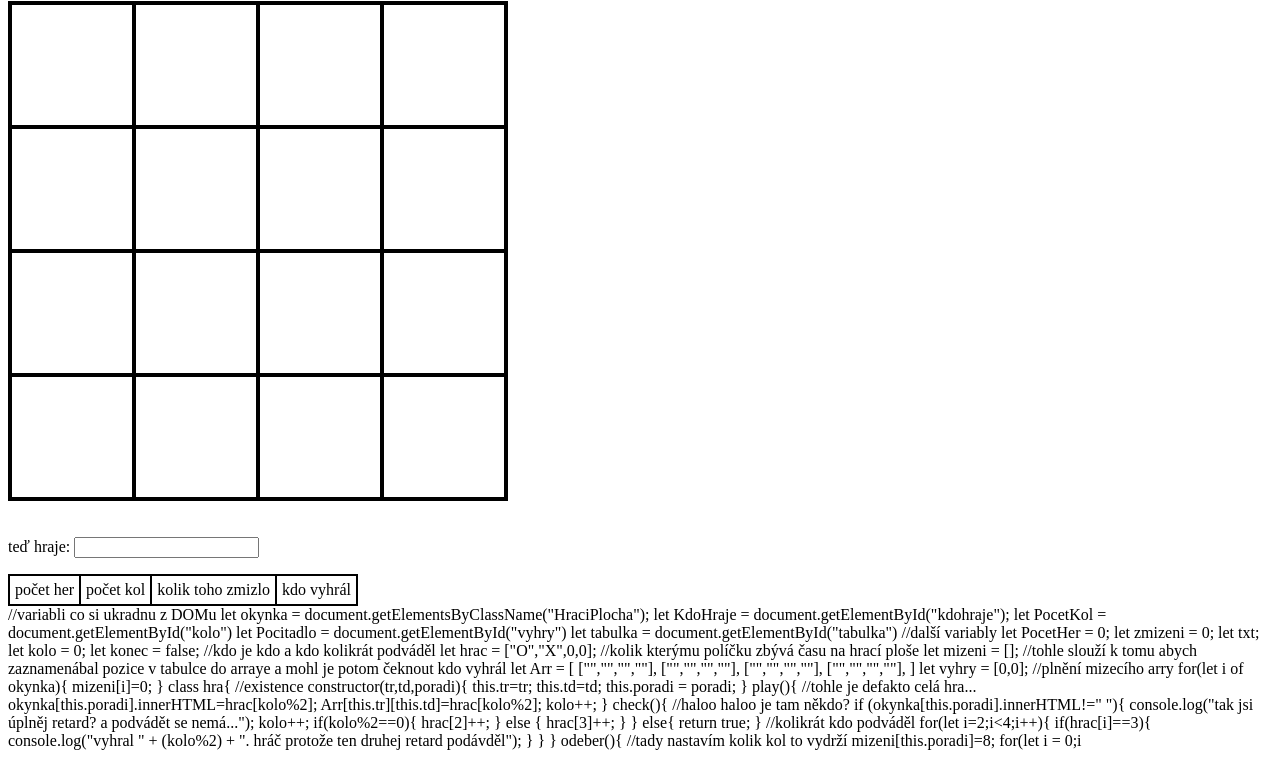
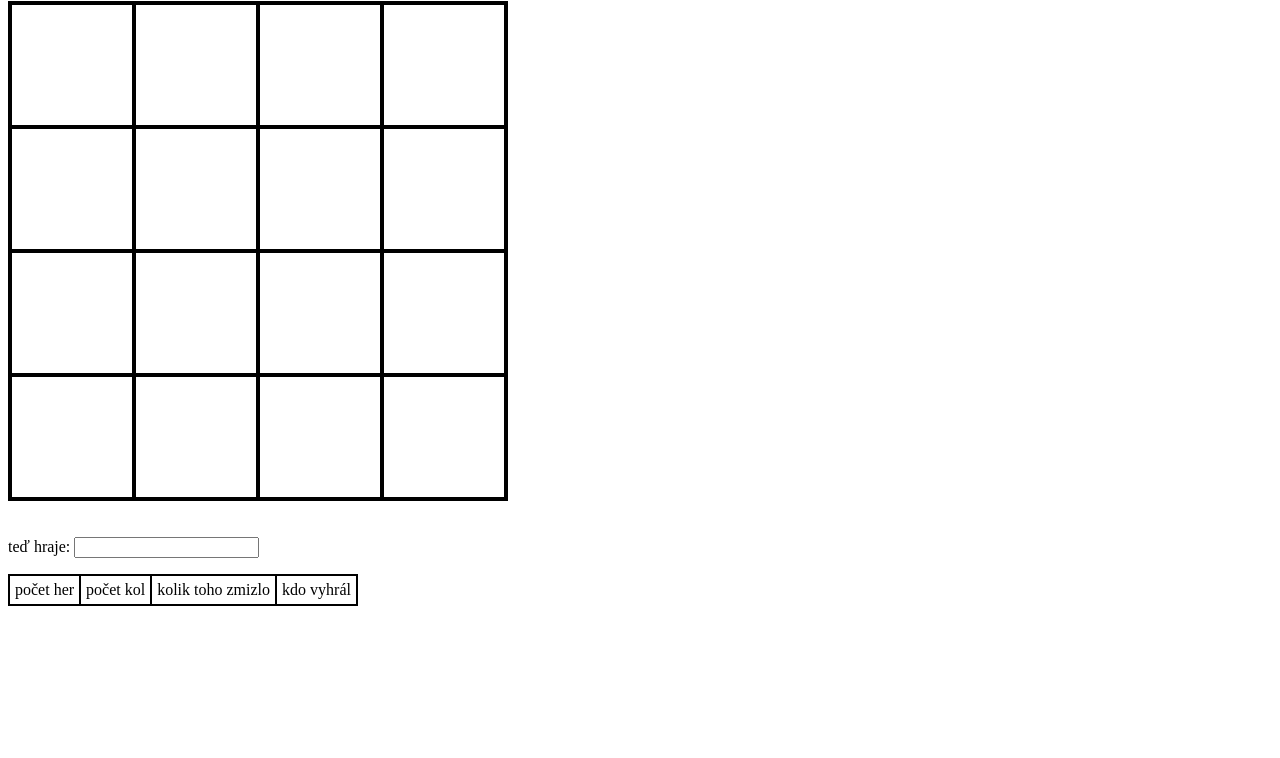
Before and after one commit to jachymneumiprogramovat/code, a plain HTML site: page piškorky-newPC.html in a window 1280 px wide. Shown: the part 79-837 px from the top of the page. After the commit the page ends 800 px from the top, so only its background shows below. Drawn offline with Linux system fonts and the light colour scheme.

Commit message:
Update piškorky-newPC.html

```diff
--- a/piškorky-newPC.html
+++ b/piškorky-newPC.html
@@ -79,7 +79,7 @@
 
 
 
-<scrypt>
+<script>
 //variabli co si ukradnu z DOMu
     let okynka = document.getElementsByClassName("HraciPlocha");
     let KdoHraje = document.getElementById("kdohraje");
@@ -302,4 +302,4 @@ class hra{
     //tady jsou takový ty ukzatele
     hraj.pocitadla();
     }
-</scrypt>
+</script>
```
